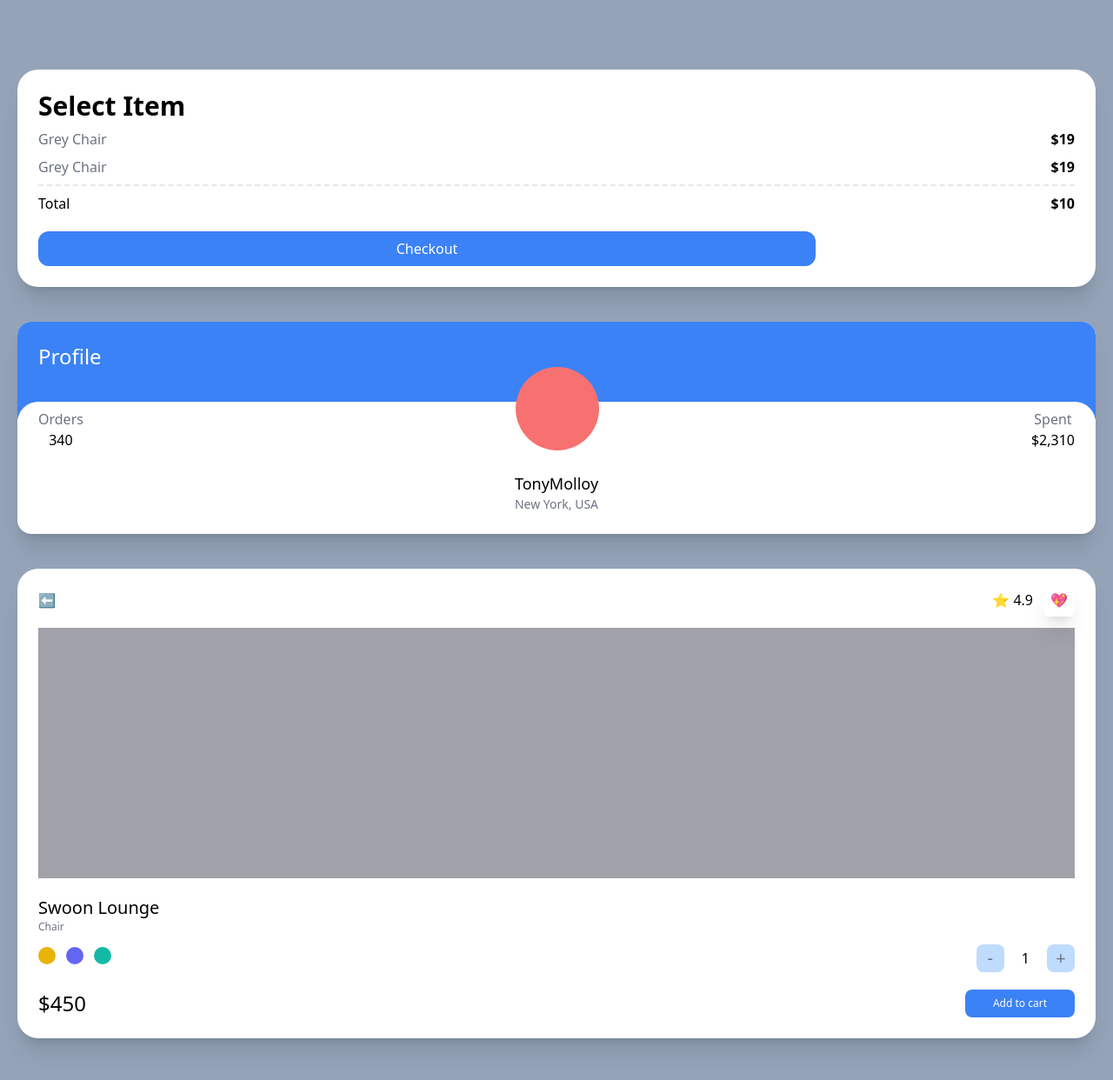
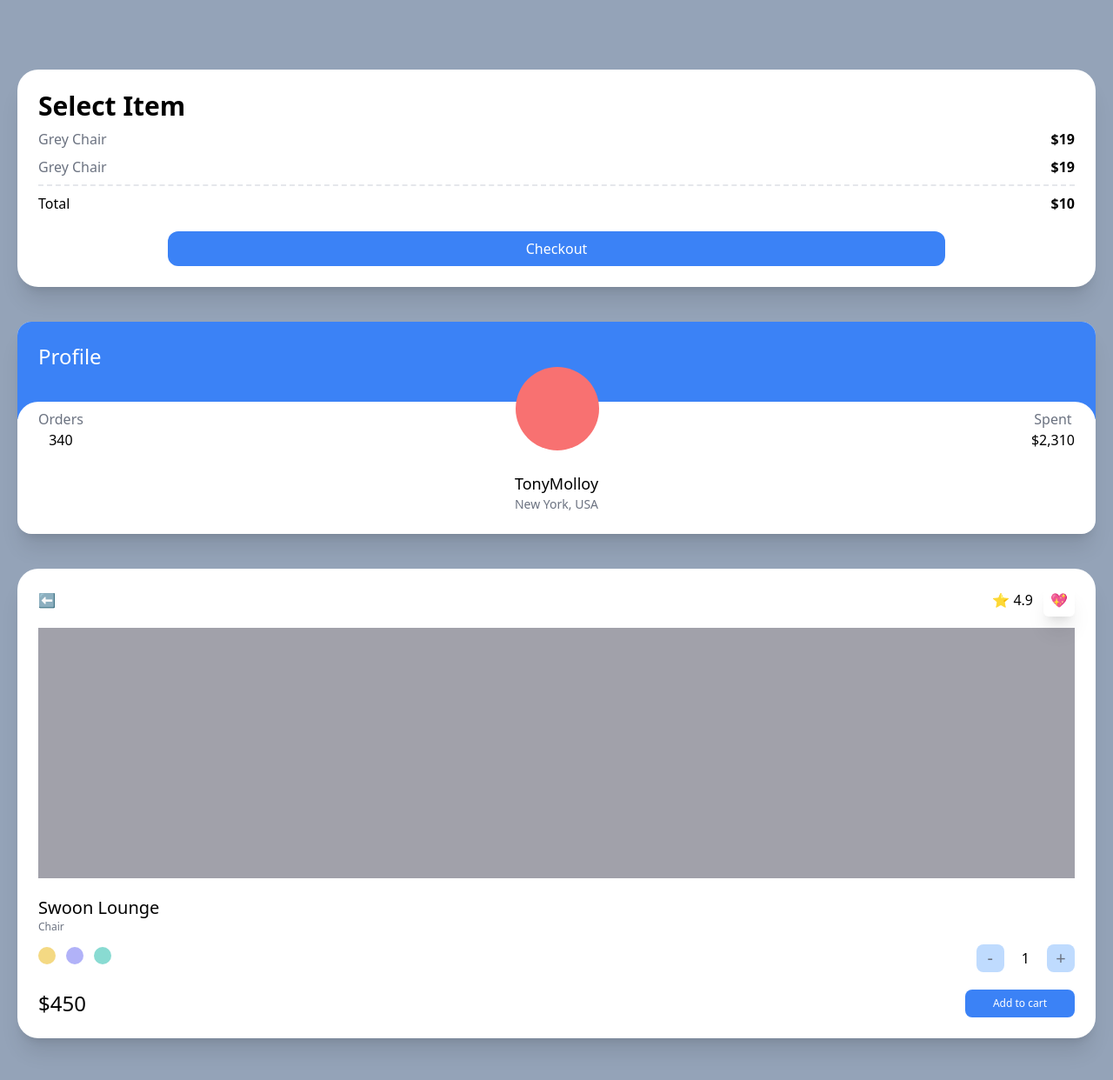
Before and after one commit to in-woong/NomadCoder, a Next.js app in the folder carrot-market/: page / in a window 1280 px wide. Shown: the top 1242 px of the page at 87% size. Built offline with nearby package versions, Linux system fonts and the light colour scheme.

Commit message:
4.5 Transitions

```diff
--- a/carrot-market/pages/index.tsx
+++ b/carrot-market/pages/index.tsx
@@ -3,7 +3,7 @@ import type { NextPage } from 'next';
 const Home: NextPage = () => {
   return (
     <div className='grid min-h-screen gap-10 bg-slate-400 py-20 px-5'>
-      <div className='rounded-3xl bg-white p-6 shadow-xl'>
+      <div className='flex flex-col rounded-3xl bg-white p-6 shadow-xl'>
         <span className='text-3xl font-semibold'>Select Item</span>
         <div className='my-2 flex justify-between'>
           <span className='text-gray-500'>Grey Chair</span>
@@ -57,9 +57,9 @@ const Home: NextPage = () => {
           <span className='text-xs text-gray-500'>Chair</span>
           <div className='mt-3 mb-5 flex items-center justify-between'>
             <div className='space-x-3'>
-              <button className='h-5 w-5 rounded-full bg-yellow-500'></button>
-              <button className='h-5 w-5 rounded-full bg-indigo-500'></button>
-              <button className='h-5 w-5 rounded-full bg-teal-500'></button>
+              <button className='h-5 w-5 rounded-full bg-yellow-500 bg-opacity-50 ring-yellow-500 ring-offset-2 transition hover:ring-2 focus:ring-2'></button>
+              <button className='h-5 w-5 rounded-full bg-indigo-500 bg-opacity-50 ring-indigo-500 ring-offset-2 transition hover:ring-2 focus:ring-2'></button>
+              <button className='h-5 w-5 rounded-full bg-teal-500 bg-opacity-50 ring-teal-500 ring-offset-2 transition hover:ring-2 focus:ring-2'></button>
             </div>
             <div className='flex items-center space-x-5'>
               <button className=' flex aspect-square w-8 items-center justify-center rounded-lg bg-blue-200 text-xl text-gray-500'>
```
